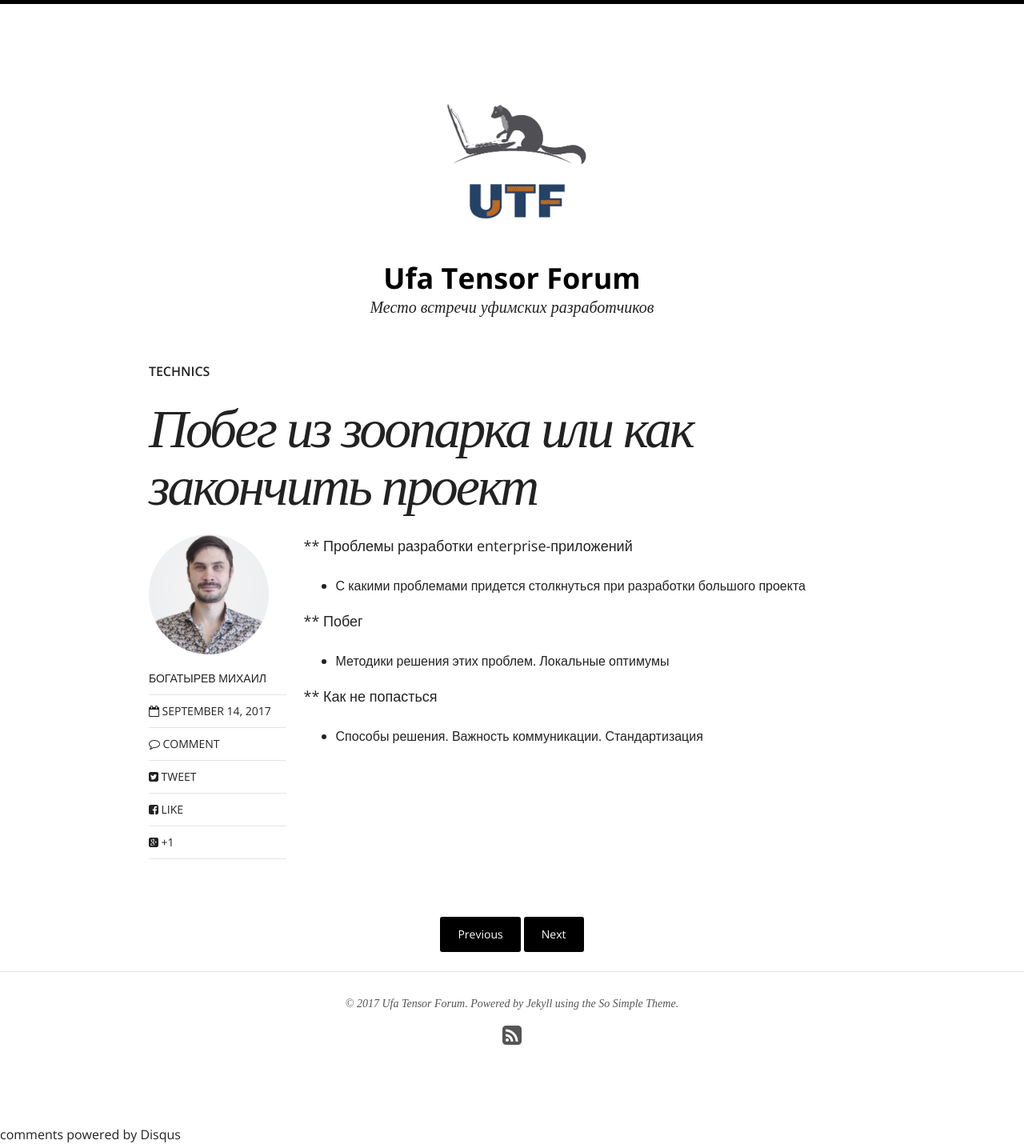
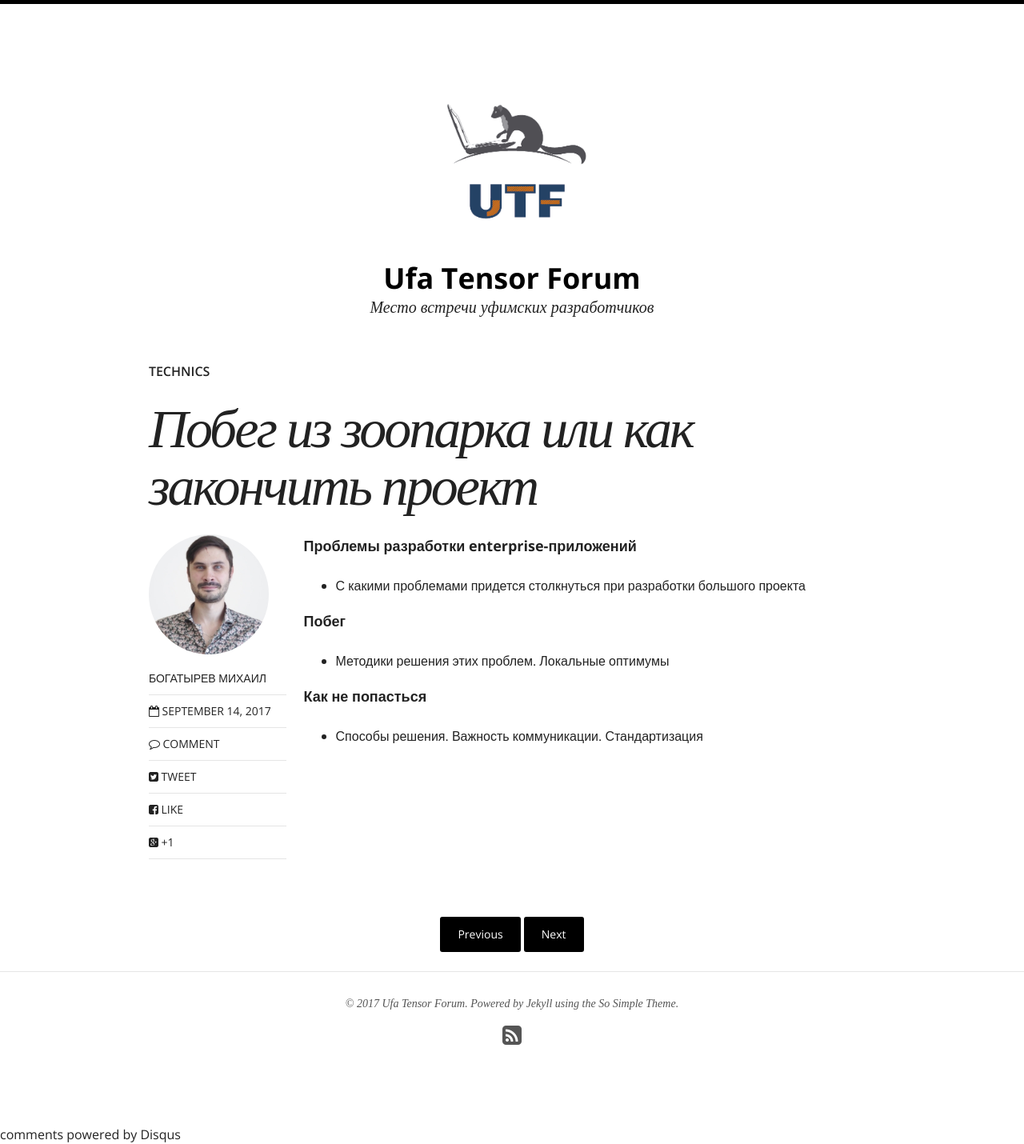
Before and after one commit to tensor-ufa/tensor-ufa.github.io, a Jekyll site: the page built from _posts/talks/2017-09-14-2-the_zoo.md, in a window 1280 px wide. Shown: the whole page at 80% size. Built offline with Jekyll 4.4.1, drawn with Linux system fonts in a browser that asks for light colours; nearby versions of some CDN libraries; comment, search, counter and statistics services are not loaded.

Commit message:
тема

```diff
--- a/_posts/talks/2017-09-14-2-the_zoo.md
+++ b/_posts/talks/2017-09-14-2-the_zoo.md
@@ -17,14 +17,14 @@ video:
 slides:
 ---
 
-** Проблемы разработки enterprise-приложений
+**Проблемы разработки enterprise-приложений**
 
 * С какими проблемами придется столкнуться при разработки большого проекта
 
-** Побег
+**Побег**
 
 * Методики решения этих проблем. Локальные оптимумы
 
-** Как не попасться
+**Как не попасться**
 
 * Способы решения. Важность коммуникации. Стандартизация
```
